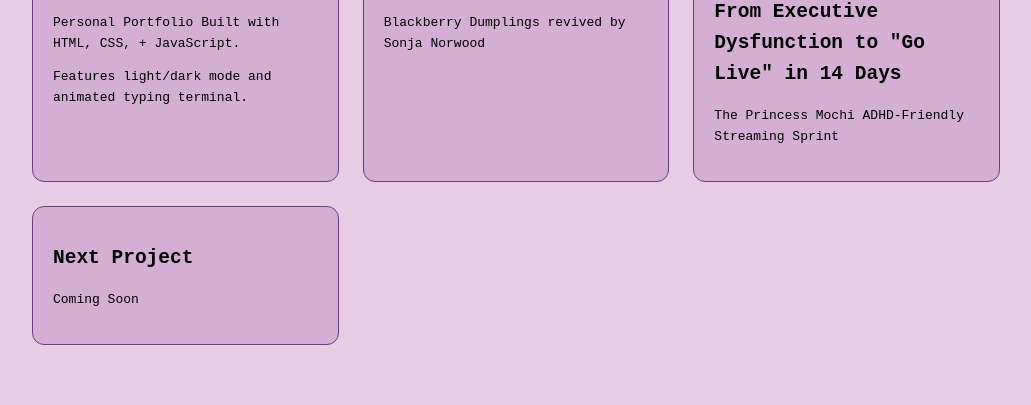
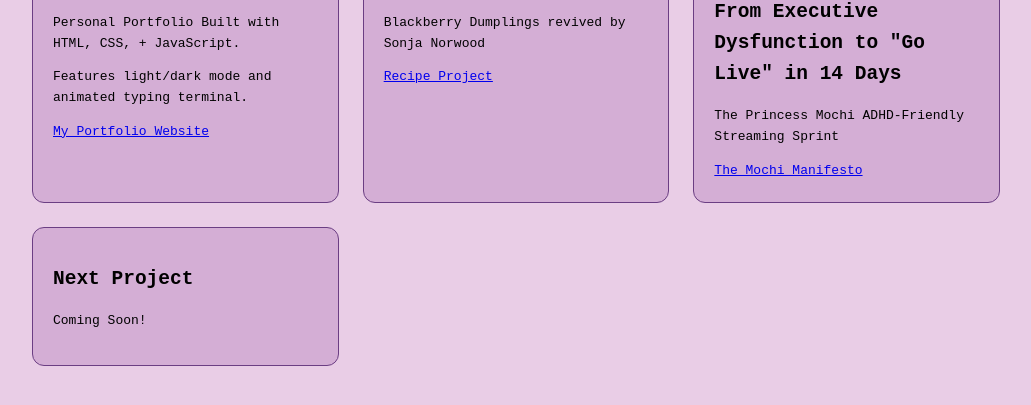
Before and after one commit to darialindsey/portfolio-website, a plain HTML site: page portfolio-two.html in a window 1280 px wide. Shown: the part 227-632 px from the top of the page, without its empty margins (124-1155 px from the left). Drawn offline with Linux system fonts and the light colour scheme.

Commit message:
added urls to href project card section on portfolio-two html

```diff
--- a/portfolio-two.html
+++ b/portfolio-two.html
@@ -24,22 +24,22 @@
                     <h2>Portfolio Website</h2>
                     <p>Personal Portfolio Built with HTML, CSS, + JavaScript.</p>
                     <p>Features light/dark mode and animated typing terminal.</p>
-                    <a href="https://github.com/darialindsey/portfolio-website.git"></a>
+                    <a href="https://github.com/darialindsey/portfolio-website.git">My Portfolio Website</a>
                 </article>
                 <!--next specific grid block or "card" for each project-->
                 <article class="card">
                     <h2>Recipe Website</h2>
                     <p>Blackberry Dumplings revived by Sonja Norwood</p>
-                    <a href=""></a>
+                    <a href="darialindsey/Recipe-: First milestone project">Recipe Project</a>
                 </article>
                 <article class="card">
                     <h2>The Mochi Manifesto: From Executive Dysfunction to "Go Live" in 14 Days</h2>
                     <p>The Princess Mochi ADHD-Friendly Streaming Sprint</p>
-                    <a href=""></a>
+                    <a href="https://themochimanifesto.gumroad.com/l/themochimanifesto?_gl=1*qq8kph*_ga*ODI4MTEwNzAxLjE3ODEwNzM5OTE.*_ga_6LJN6D94N6*czE3OTUyMTk2MzgkbzIzJGcwJHQxNzk1MjE5NjM4JGo2MCRsMCRoMA..">The Mochi Manifesto</a>
                 </article>
                 <article class="card">
                     <h2>Next Project</h2>
-                    <p>Coming Soon</p>
+                    <p>Coming Soon!</p>
                 </article>
             </div>
         </main>
```
